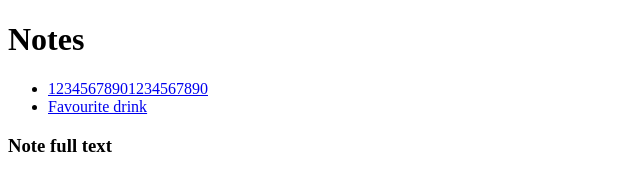
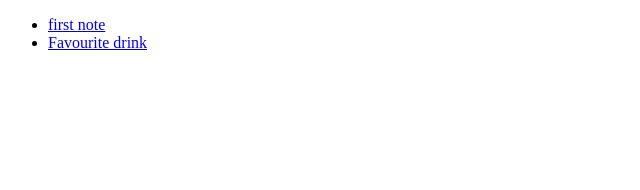
Before and after one commit to AndreaDiotallevi/notes-app, a website: page index.html in a window 1280 px wide. Shown: the whole page, without its empty margins (0-640 px from the left). Drawn offline with Linux system fonts and the light colour scheme.

Commit message:
Revert back to previous commit

```diff
--- a/index.html
+++ b/index.html
@@ -1,29 +1,11 @@
 <!DOCTYPE html>
 <html lang="en">
-
 <head>
   <meta charset="UTF-8">
   <title>Document</title>
 </head>
-
 <body>
-  <div id="app">
-
-    <header>
-      <h1>Notes</h1>
-    </header>
-
-    <section>
-      <form action=""></form>
-
-      <div id="notes-container"></div>
-
-      <h3>Note full text</h3>
-
-      <div id="single-note-container"></div>
-    </section>
-
-  </div>
+  <div id="app">hello</div>
 
   <script src='src/note-model.js'></script>
   <script src='src/note-list-model.js'></script>
@@ -33,7 +15,7 @@
 
   <script>
     var noteList = new NoteList();
-    noteList.addNote('123456789012345678901234567890');
+    noteList.addNote('first note');
     var noteController = new NoteController(noteList);
     noteController.addHtmlNoteList();
     noteController.addHtmlNote();
--- a/src/note-controller.js
+++ b/src/note-controller.js
@@ -7,7 +7,7 @@
   NoteController.prototype = {
     addHtmlNoteList: function() {
       var htmlString = this._noteListView.htmlString();
-      document.getElementById("notes-container").innerHTML = htmlString;
+      document.getElementById("app").innerHTML = htmlString;
     },
 
     addHtmlNote: function() {
@@ -17,7 +17,7 @@
         var note = self._noteListView.getNoteById(noteId);
         var singleNoteView = new SingleNoteView(note);
         var htmlString = singleNoteView.htmlString();
-        document.getElementById("single-note-container").innerHTML = htmlString;
+        document.getElementById("app").innerHTML = htmlString;
       });
     },
   }
```
Also changed, not shown: spec/note-controller-tests.js (+2 -2 lines), tests.html (+1 -17 lines).
